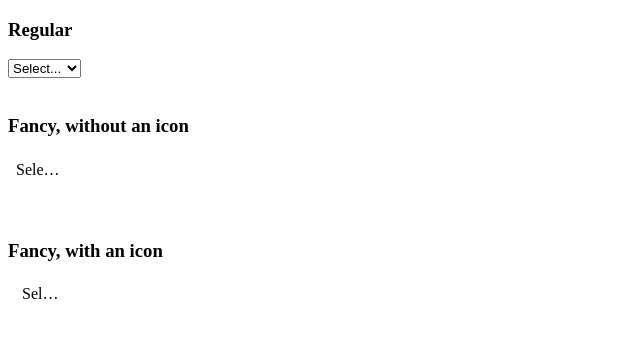
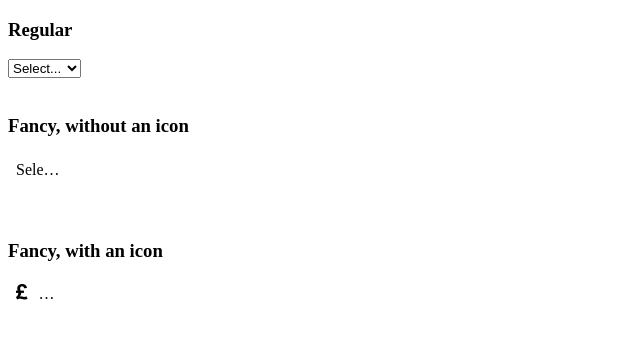
Before and after one commit to Craga89/greg-mobile-app, a website: page public/select.html in a window 1280 px wide. Shown: the full height of the page, 0-640 px from the left. Drawn offline with nearby package versions, Linux system fonts and the light colour scheme; files whose address does not match are found by name.

Commit message:
Add missing font stylesheet to select.html

```diff
--- a/public/select.html
+++ b/public/select.html
@@ -8,6 +8,7 @@
 	<meta name="viewport" content="width=device-width, initial-scale=1" />
 
 	<link rel="stylesheet" href="css/select.css" />
+	<link rel="stylesheet" href="fonts/app/style.css" />
 </head>
 <body>
 <main id="container" class="page-index">
```
